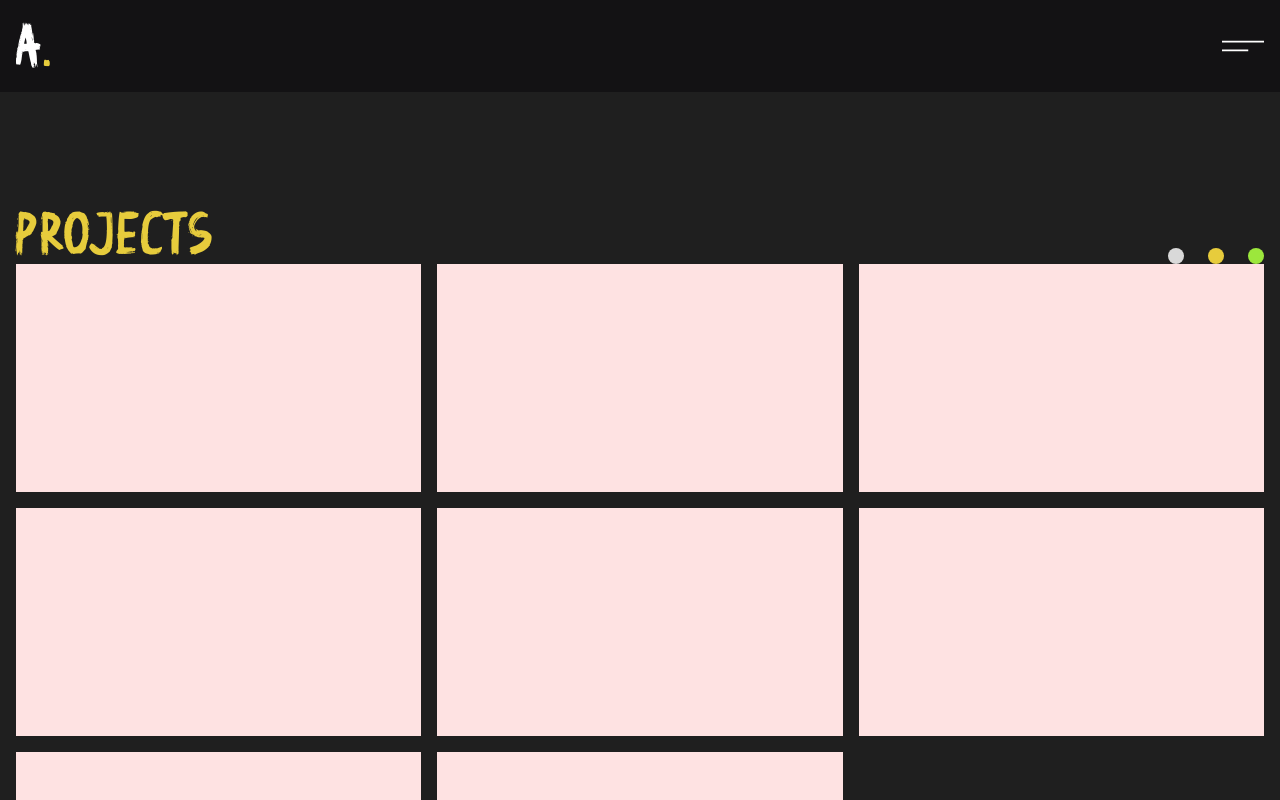
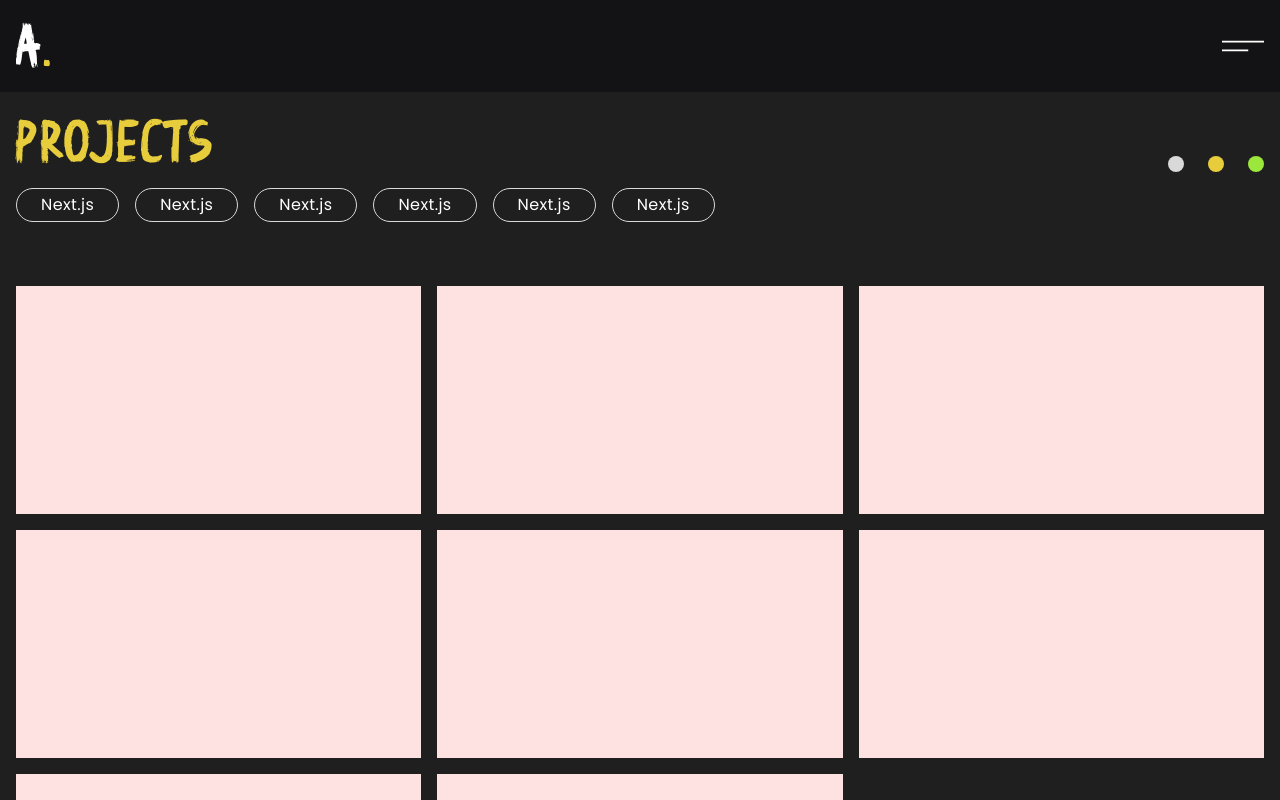
Before and after one commit to alice-ang/portfolio-v2, a Next.js app: page /projects in a window 1280 px wide. Shown: the top 800 px of the page. Built offline with nearby package versions, Linux system fonts and the light colour scheme.

Commit message:
feat: projects layout

```diff
--- a/src/app/globals.css
+++ b/src/app/globals.css
@@ -51,6 +51,9 @@ body {
   table td {
     @apply py-4 last:text-right;
   }
+  main {
+    @apply min-h-screen;
+  }
 }
 
 @layer utilities {
--- a/src/app/projects/[id]/page.tsx
+++ b/src/app/projects/[id]/page.tsx
@@ -23,7 +23,7 @@ export default function About() {
   return (
     <div
       ref={targetRef}
-      className="relative h-[400vh]  mx-auto max-w-screen-2xl py-24"
+      className="relative h-[400vh]  mx-auto max-w-screen-2xl"
     >
       <div className="sticky top-0 flex h-screen items-center overflow-hidden flex-col justify-center space-y-4 md:space-y-8 p-4">
         <div>
--- a/src/app/projects/page.tsx
+++ b/src/app/projects/page.tsx
@@ -2,9 +2,11 @@ import { Constraints } from "@/components";
 import Link from "next/link";
 export default function About() {
   return (
-    <main>
+    <main className="min-h-screen">
       <section className="py-24">
         <Constraints>
+          <div className="space-y-16">
+            <div className="space-y-4">
               <div className="flex flex-row items-end justify-between">
                 <h2 className="text-palette-yellow">Projects</h2>
                 <div className="flex items-end space-x-6">
@@ -13,6 +15,18 @@ export default function About() {
                   <div className="h-4 w-4 bg-palette-green rounded-full" />
                 </div>
               </div>
+              <div className="flex items-center flex-wrap gap-4">
+                {Array.from({ length: 6 }).map((_, i) => (
+                  <button
+                    key={i}
+                    className="py-1 px-6 border border-palette-lightGrey rounded-full text-base font-poppins"
+                  >
+                    Next.js
+                  </button>
+                ))}
+              </div>
+            </div>
+
             <div className="grid grid-cols-12 gap-4">
               {Array.from({ length: 8 }).map((_, i) => (
                 <Link
@@ -23,6 +37,7 @@ export default function About() {
                 ></Link>
               ))}
             </div>
+          </div>
         </Constraints>
       </section>
     </main>
--- a/src/components/nav/Header.tsx
+++ b/src/components/nav/Header.tsx
@@ -42,7 +42,7 @@ export const Header = () => {
   }, [pathname]);
 
   return (
-    <div className="bg-palette-darkBackground sticky w-full box-border	z-10 top-0">
+    <div className="bg-palette-darkBackground fixed w-full box-border	z-10 ">
       <Constraints>
         <nav className="flex flex-row justify-between">
           <Logo>A</Logo>
```
Lines whose indentation alone changed are shown as unchanged.
